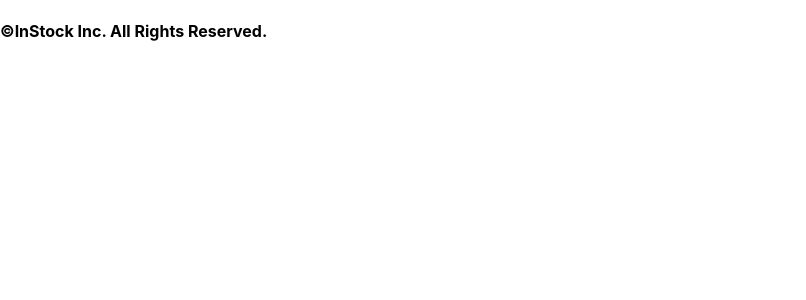
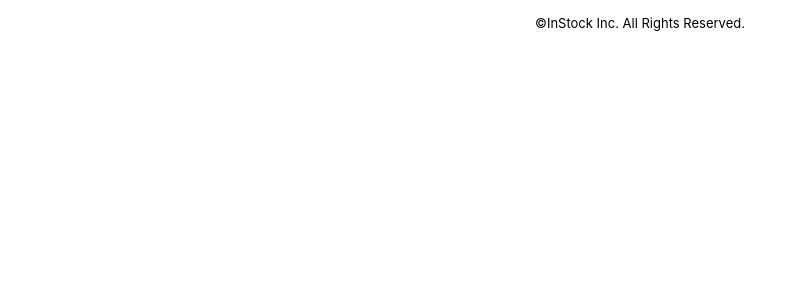
Before and after one commit to quindipc/InStock-Client, a React (Create React App) app: page / in a window 1280 px wide. Shown: the top 300 px of the page, without its empty margins (0-806 px from the left). Built offline with nearby package versions, Linux system fonts and the light colour scheme.

Commit message:
Add initial footer styles

```diff
--- a/src/components/Footer.jsx
+++ b/src/components/Footer.jsx
@@ -1,7 +1,9 @@
+import './Footer.scss';
+
 export default function Footer() {
     return (
-        <footer>
-            <h4 className="footer">&copy;InStock Inc. All Rights Reserved.</h4>
+        <footer className="footer">
+            <p className="footer__copyright">&copy;InStock Inc. All Rights Reserved.</p>
         </footer>
     );
   }
--- a/src/components/Footer.scss
+++ b/src/components/Footer.scss
@@ -0,0 +1,24 @@
+//add fonts, mixins, resets, variables, etc,.
+// @use "" as *;
+
+.footer {
+display: flex;
+flex-direction: column;
+justify-content: center;
+align-items: center;
+
+    &__copyright {
+        //change to variable
+    //    color: $cloud;
+
+        //change to font mixin - Body Medium
+        font-size: .8125rem;
+        line-height: 1.25rem;
+
+        // //change to mixin for media queries
+        // @include tablet {
+        // font-size: .875rem;
+        // line-height: 1.375rem;
+        // }
+    }
+}
```
